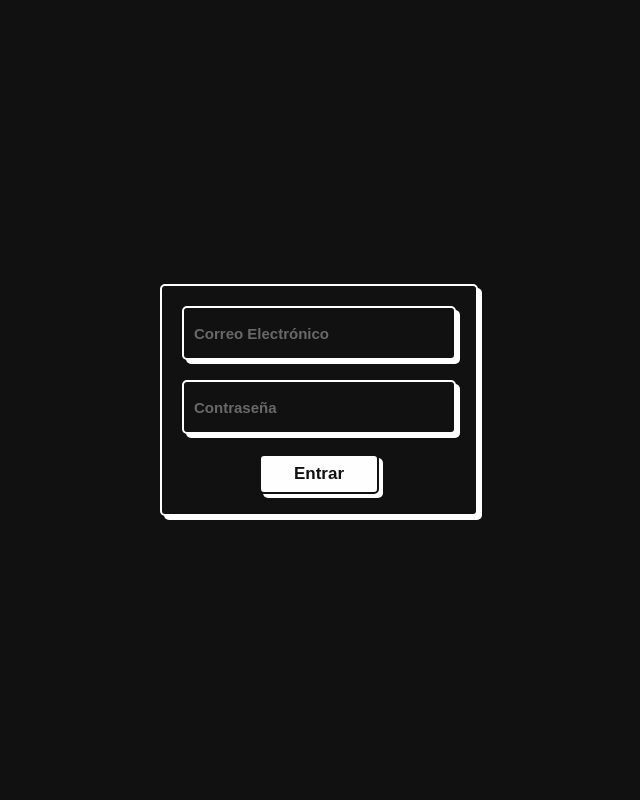
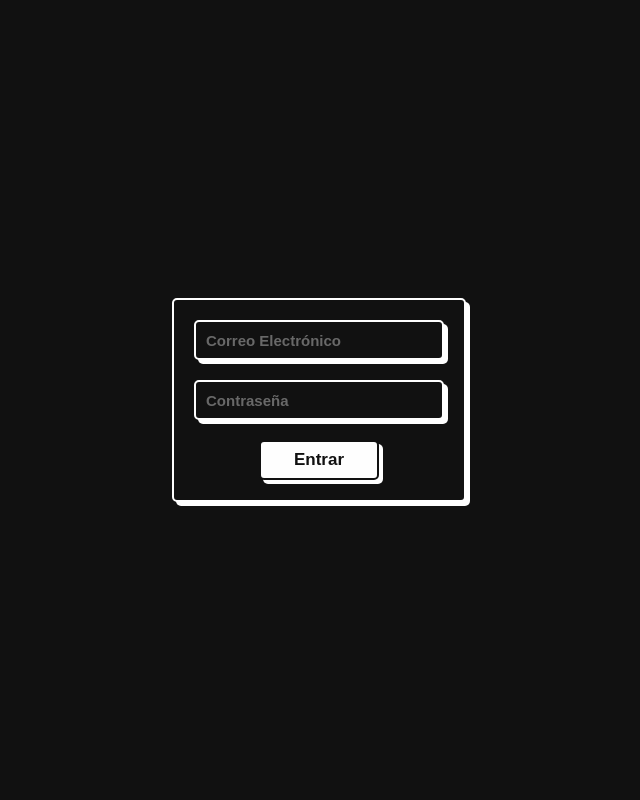
Before and after one commit to VGMil/Reactify, a PHP site: page /auth/Login.php in a window 1280 px wide. Shown: the whole page, without its empty margins (321-961 px from the left). Run offline with PHP 8.4, Linux system fonts and the light colour scheme.

Commit message:
♻️ refactor(global): añadir reset CSS y estilos base globales - Implementar una regla de reset CSS para establecer `box-sizing: border-box` y normalizar márgenes y rellenos. - Mover `font-family` y `color` al selector universal para asegurar una herencia consistente en toda la aplicación. - Simplificar la regla `body` para que contenga únicamente los estilos de layout.

```diff
--- a/src/global.css
+++ b/src/global.css
@@ -9,9 +9,15 @@
   --warning: #ffcc00;
   --success: #339900;
 }
+*{
+  box-sizing: border-box;
+  margin: 0;
+  padding: 0;
+  font-family: sans-serif;
+  color: var(--font-color);
+}
 
 body {
-  font-family: sans-serif;
   background: var(--bg-color);
   margin: 0;
   padding: 0;
```
